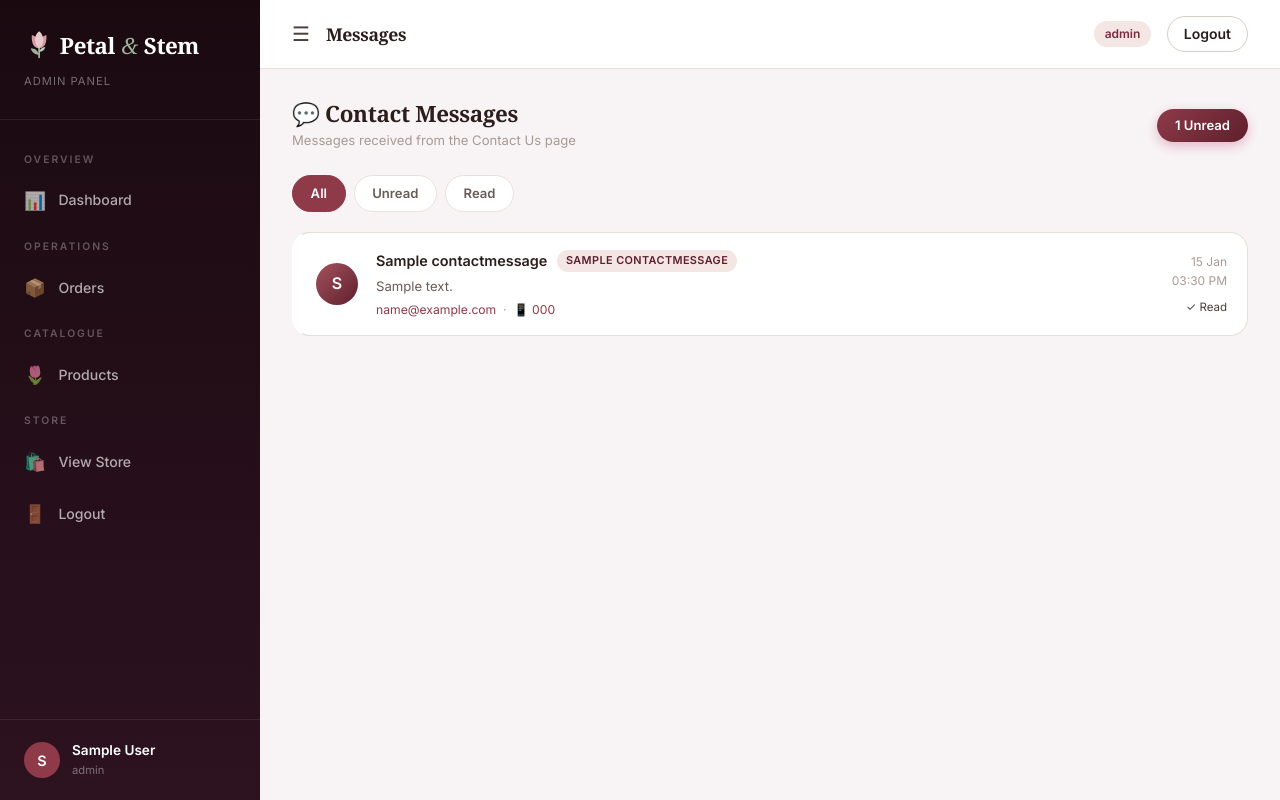
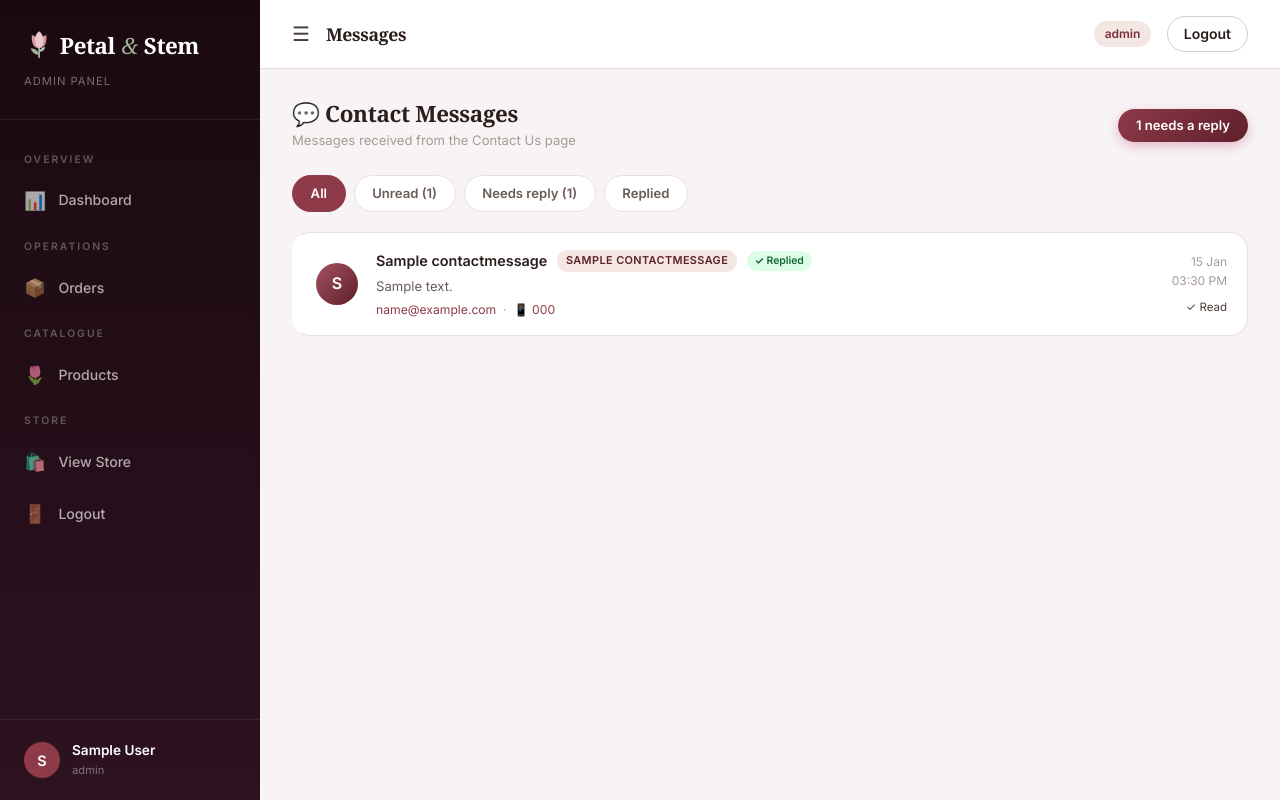
Before and after one commit to mantra1424/bloomify, a Django app: template bloomapp/templates/bloomapp/admin_panel/messages.html in a window 1280 px wide. Run offline with Django 4.2, Linux system fonts and the light colour scheme; tables that the repository leaves empty hold one stand-in row (values such as "Sample post"); the template is opened without the code that fills it: values that come from a table or form of the project are taken from there, most other values are stand-ins (such as "Sample title", 1, 10 or a date in 2020).

Commit message:
Reply to contact messages from the admin panel
Staff can answer a contact message right in the inbox. The reply is emailed
from the shop's address, signed with their name, with the customer's message
quoted underneath. The message records who replied and when, so it isn't
answered twice. A message stays unanswered if the email fails. New "Needs
reply" and "Replied" filters, and one sample message is already answered.

Co-Authored-By: Claude Opus 5.5 <noreply@anthropic.com>

```diff
--- a/bloomapp/models.py
+++ b/bloomapp/models.py
@@ -438,12 +438,24 @@ class ContactMessage(models.Model):
     message = models.TextField()
     is_read = models.BooleanField(default=False)
     created_at = models.DateTimeField(auto_now_add=True)
+    # Filled in when a staff member answers from the admin panel.
+    reply = models.TextField(blank=True, default='')
+    replied_at = models.DateTimeField(null=True, blank=True)
+    replied_by = models.ForeignKey(User, on_delete=models.SET_NULL, null=True, blank=True, related_name='+')
 
     class Meta:
         ordering = ['-created_at']
 
     def __str__(self):
         return f'{self.name} – {self.subject}'
+
+    @property
+    def is_replied(self):
+        return self.replied_at is not None
+
+    @property
+    def first_name(self):
+        return self.name.split()[0] if self.name.split() else self.name
 
 
 # ── Wishlist ──────────────────────────────────────────────────────────────────
--- a/bloomapp/templates/bloomapp/admin_panel/messages.html
+++ b/bloomapp/templates/bloomapp/admin_panel/messages.html
@@ -94,6 +94,27 @@
 .msg-detail.open { display:block; animation:fadeIn .2s ease; }
 @keyframes fadeIn { from{opacity:0;transform:translateY(-4px)} to{opacity:1;transform:translateY(0)} }
 
+/* Reply */
+.msg-replied-tag {
+  background:#dcfce7; color:#166534;
+  font-size:0.65rem; font-weight:700; padding:2px 8px;
+  border-radius:var(--radius-full);
+}
+.msg-full { white-space:pre-line; }
+.reply-box { margin-top:1rem; padding-top:1rem; border-top:1px dashed var(--gray-200); }
+.reply-box label { display:block; font-weight:700; font-size:0.8rem; color:var(--gray-700); margin-bottom:0.4rem; }
+.reply-box textarea {
+  width:100%; min-height:140px; padding:0.75rem; resize:vertical;
+  border:1.5px solid var(--gray-200); border-radius:var(--radius-md);
+  font:inherit; font-size:0.875rem; line-height:1.6; background:white;
+}
+.reply-box textarea:focus { outline:none; border-color:var(--pink-400); box-shadow:0 0 0 3px var(--pink-100); }
+.reply-actions { display:flex; align-items:center; justify-content:space-between; gap:1rem; margin-top:0.6rem; flex-wrap:wrap; }
+.reply-hint { font-size:0.75rem; color:var(--gray-400); }
+.reply-sent { margin-top:1rem; padding:0.85rem 1rem; background:#f0fdf4; border:1px solid #bbf7d0; border-radius:var(--radius-md); }
+.reply-sent-head { font-size:0.75rem; font-weight:700; color:#166534; margin-bottom:0.35rem; }
+.reply-sent-body { white-space:pre-line; }
+
 /* Empty */
 .empty-inbox { text-align:center; padding:5rem 2rem; }
 .empty-inbox .ei-icon { font-size:3.5rem; margin-bottom:1rem; opacity:.4; }
@@ -109,24 +130,27 @@
     <h2>💬 Contact Messages</h2>
     <p>Messages received from the Contact Us page</p>
   </div>
-  {% if unread_count > 0 %}
-  <div class="unread-pill">{{ unread_count }} Unread</div>
+  {% if needs_reply_count > 0 %}
+  <div class="unread-pill">{{ needs_reply_count }} need{{ needs_reply_count|pluralize:"s," }} a reply</div>
   {% endif %}
 </div>
 
 <!-- Tabs -->
 <div class="msg-tabs">
   <button class="msg-tab active" onclick="filterMsgs('all',this)">All</button>
-  <button class="msg-tab" onclick="filterMsgs('unread',this)">Unread</button>
-  <button class="msg-tab" onclick="filterMsgs('read',this)">Read</button>
+  <button class="msg-tab" onclick="filterMsgs('unread',this)">Unread ({{ unread_count }})</button>
+  <button class="msg-tab" onclick="filterMsgs('needs-reply',this)">Needs reply ({{ needs_reply_count }})</button>
+  <button class="msg-tab" onclick="filterMsgs('replied',this)">Replied</button>
 </div>
 
 <!-- Message list -->
 {% if messages_list %}
 <div class="msg-list" id="msg-list">
   {% for msg in messages_list %}
-  <div class="msg-card {% if msg.is_read %}read{% else %}unread{% endif %}"
+  <div class="msg-card {% if msg.is_read %}read{% else %}unread{% endif %}" id="msg-{{ msg.id }}"
+       data-id="{{ msg.id }}"
        data-status="{% if msg.is_read %}read{% else %}unread{% endif %}"
+       data-replied="{% if msg.is_replied %}replied{% else %}needs-reply{% endif %}"
        onclick="toggleDetail({{ msg.id }})">
 
     <!-- Avatar -->
@@ -138,6 +162,7 @@
         <span class="msg-sender">{{ msg.name }}</span>
         <span class="msg-subject-tag">{{ msg.subject }}</span>
         {% if not msg.is_read %}<span class="msg-new-tag">NEW</span>{% endif %}
+        {% if msg.is_replied %}<span class="msg-replied-tag">✓ Replied</span>{% endif %}
       </div>
       <div class="msg-preview">{{ msg.message }}</div>
       <div class="msg-contact">
@@ -164,9 +189,32 @@
   </div>
 
   <!-- Expandable detail -->
-  <div class="msg-detail" id="detail-{{ msg.id }}">
-    <strong>Full Message:</strong><br>
-    {{ msg.message }}
+  <div class="msg-detail{% if open_id == msg.id|stringformat:'s' %} open{% endif %}" id="detail-{{ msg.id }}">
+    <strong>Full message:</strong>
+    <div class="msg-full">{{ msg.message }}</div>
+
+    {% if msg.is_replied %}
+    <div class="reply-sent">
+      <div class="reply-sent-head">
+        ✓ Replied by {{ msg.replied_by.full_name|default:"a staff member" }} on {{ msg.replied_at|date:"d M Y, h:i A" }}
+      </div>
+      <div class="reply-sent-body">{{ msg.reply }}</div>
+    </div>
+    {% else %}
+    <form method="post" class="reply-box">
+      {% csrf_token %}
+      <input type="hidden" name="msg_id" value="{{ msg.id }}"/>
+      <input type="hidden" name="action" value="reply"/>
+      <label for="reply-{{ msg.id }}">Reply to {{ msg.name }} ({{ msg.email }})</label>
+      <textarea id="reply-{{ msg.id }}" name="reply" maxlength="{{ reply_max_length }}" required>Hi {{ msg.first_name }},
+
+</textarea>
+      <div class="reply-actions">
+        <span class="reply-hint">Sent by email from {{ brand }}, signed with your name. Their message is quoted below your reply.</span>
+        <button type="submit" class="btn btn-primary btn-sm">Send reply</button>
+      </div>
+    </form>
+    {% endif %}
   </div>
   {% endfor %}
 </div>
@@ -193,7 +241,7 @@ function filterMsgs(type, btn) {
   btn.classList.add('active');
   document.querySelectorAll('.msg-card').forEach(card => {
     const detail = document.getElementById('detail-' + card.dataset.id);
-    if (type === 'all' || card.dataset.status === type) {
+    if (type === 'all' || card.dataset.status === type || card.dataset.replied === type) {
       card.style.display = '';
       if (detail) detail.style.display = '';
     } else {
```
Also changed, not shown: bloomapp/services/emails.py (+17 -1 lines), bloomapp/services/sample_data.py (+14 -0 lines), bloomapp/templates/bloomapp/emails/contact_reply.txt (added, +8 -0 lines), bloomapp/tests/test_contact_replies.py (added, +87 -0 lines), bloomapp/tests/test_sample_data.py (+6 -0 lines), bloomapp/views/admin_panel/dashboard.py (+39 -5 lines), README.md, bloomapp/migrations/0003_contact_message_reply.py (added).
